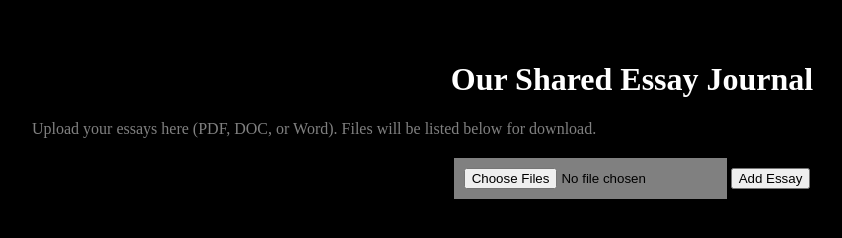
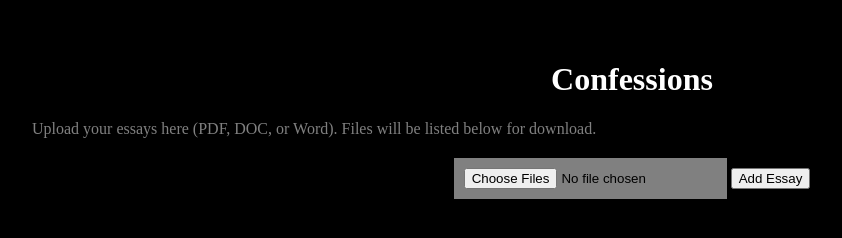
Before and after one commit to DartGoggins/-Confessions-, a plain HTML site: page index.html in a window 1280 px wide. Shown: the whole page, without its empty margins (8-850 px from the left). Drawn offline with Linux system fonts and the light colour scheme.

Commit message:
Update index.html

```diff
--- a/index.html
+++ b/index.html
@@ -2,7 +2,7 @@
 <html lang="en">
 <head>
     <meta charset="UTF-8">
-    <title>Our Essay Journal</title>
+    <title>Confessions</title>
     <style>
         body { background-color: black; color: gray; font-family: 'Times New Roman', serif; margin: 20px; padding: 20px; }
         h1 { color: white; text-align: center; }
@@ -13,7 +13,7 @@
     </style>
 </head>
 <body>
-    <h1>Our Shared Essay Journal</h1>
+    <h1>Confessions</h1>
     <p>Upload your essays here (PDF, DOC, or Word). Files will be listed below for download.</p>
     <div class="upload-section">
         <input type="file" accept=".pdf,.doc,.docx" multiple id="fileInput">
```
